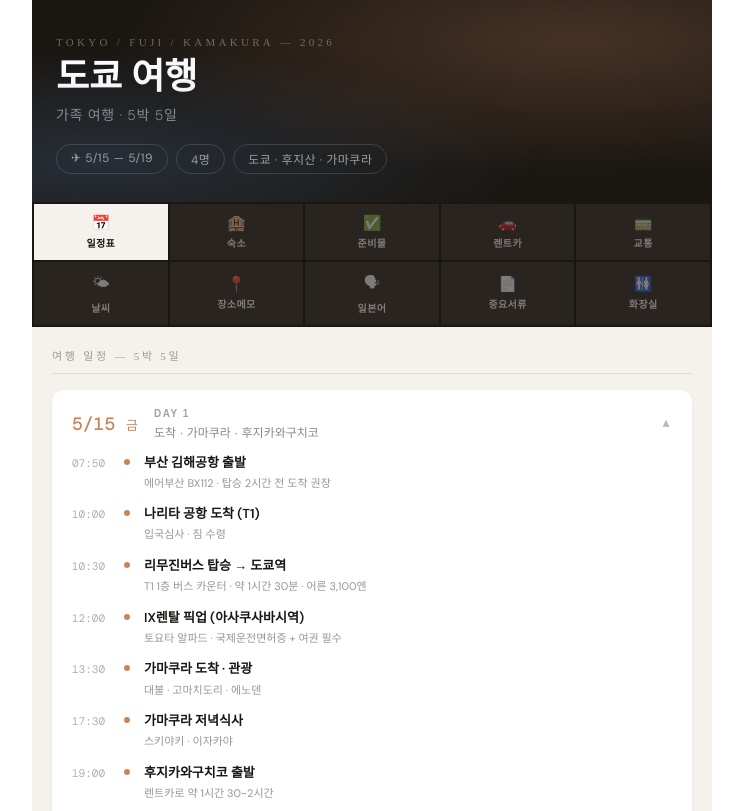
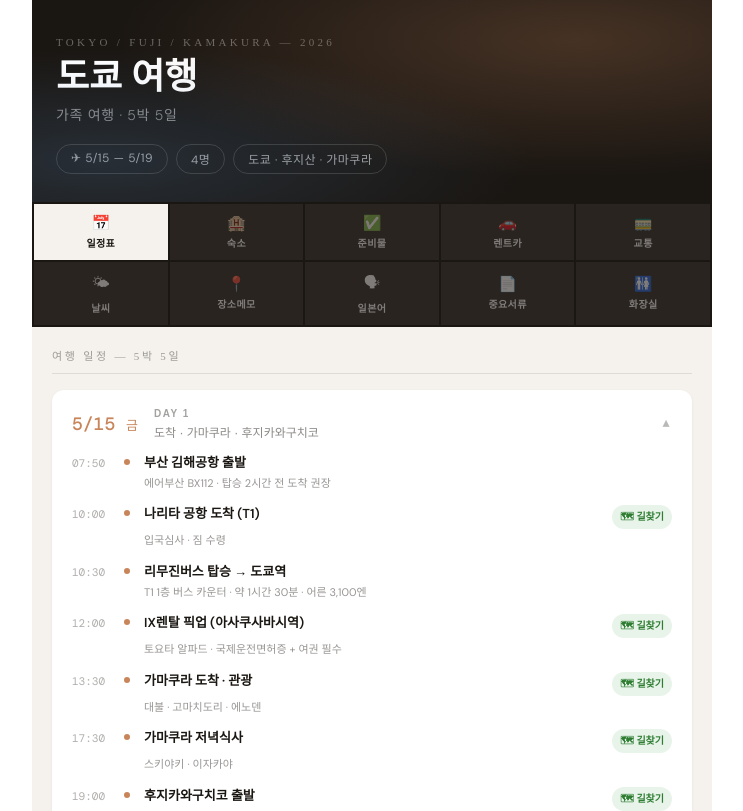
Before and after one commit to cchief83-hub/tokyo-travel, a React (Vite) app: page / in a window 1280 px wide. Shown: the top 811 px of the page, without its empty margins (268-1011 px from the left). Built offline with nearby package versions, Linux system fonts and the light colour scheme.

Commit message:
Add files via upload

```diff
--- a/src/App.jsx
+++ b/src/App.jsx
@@ -13,63 +13,71 @@ const TABS = [
   { id: "toilet", label: "화장실", icon: "🚻" },
 ];
 
+// 구글맵 길찾기 URL 생성
+function mapDir(dest) {
+  return "https://www.google.com/maps/dir/?api=1&destination=" + encodeURIComponent(dest) + "&travelmode=driving";
+}
+function mapSearch(q) {
+  return "https://www.google.com/maps/search/" + encodeURIComponent(q);
+}
+
 const SCHEDULE = [
   {
     date: "5/15", day: "금", theme: "도착 · 가마쿠라 · 후지카와구치코",
     color: "#c8855a",
     items: [
       { time: "07:50", place: "부산 김해공항 출발", note: "에어부산 BX112 · 탑승 2시간 전 도착 권장" },
-      { time: "10:00", place: "나리타 공항 도착 (T1)", note: "입국심사 · 짐 수령" },
+      { time: "10:00", place: "나리타 공항 도착 (T1)", note: "입국심사 · 짐 수령", map: mapSearch("成田国際空港 第1ターミナル") },
       { time: "10:30", place: "리무진버스 탑승 → 도쿄역", note: "T1 1층 버스 카운터 · 약 1시간 30분 · 어른 3,100엔" },
-      { time: "12:00", place: "IX렌탈 픽업 (아사쿠사바시역)", note: "토요타 알파드 · 국제운전면허증 + 여권 필수" },
-      { time: "13:30", place: "가마쿠라 도착 · 관광", note: "대불 · 고마치도리 · 에노덴" },
-      { time: "17:30", place: "가마쿠라 저녁식사", note: "스키야키 · 이자카야" },
-      { time: "19:00", place: "후지카와구치코 출발", note: "렌트카로 약 1시간 30~2시간" },
-      { time: "21:00", place: "더 가든 체크인", note: "늦은 도착 · 숙소 사전 연락 필요" },
+      { time: "12:00", place: "IX렌탈 픽업 (아사쿠사바시역)", note: "토요타 알파드 · 국제운전면허증 + 여권 필수", map: mapDir("1-16-3 Yanagibashi, Taito-ku, Tokyo") },
+      { time: "13:30", place: "가마쿠라 도착 · 관광", note: "대불 · 고마치도리 · 에노덴", map: mapDir("鎌倉大仏 高徳院") },
+      { time: "17:30", place: "가마쿠라 저녁식사", note: "스키야키 · 이자카야", map: mapSearch("鎌倉 小町通り レストラン") },
+      { time: "19:00", place: "후지카와구치코 출발", note: "렌트카로 약 1시간 30~2시간", map: mapDir("Funatsu 3554, Fujikawaguchiko, Yamanashi") },
+      { time: "21:00", place: "더 가든 체크인", note: "늦은 도착 · 숙소 사전 연락 필요", map: mapDir("Funatsu 3554, Fujikawaguchiko, Yamanashi") },
     ],
   },
   {
     date: "5/16", day: "토", theme: "후지산 관광",
     color: "#5a8fc8",
     items: [
-      { time: "09:00", place: "후지산 5합목", note: "렌트카로 이동 · 맑은 날 정상 조망" },
-      { time: "11:00", place: "오시노 핫카이 (忍野八海)", note: "후지산 용수 연못 · 세계문화유산" },
-      { time: "13:00", place: "점심식사", note: "카와구치코 호수 주변 식당" },
-      { time: "15:00", place: "가와구치코 유람선", note: "호수에서 후지산 조망 · 약 20분" },
-      { time: "17:00", place: "온센 거리 산책 · 쇼핑", note: "카와구치코 기념품" },
-      { time: "19:00", place: "저녁식사", note: "숙소 또는 근처 식당" },
+      { time: "09:00", place: "후지산 5합목", note: "렌트카로 이동 · 맑은 날 정상 조망", map: mapDir("富士山五合目 富士スバルライン") },
+      { time: "11:00", place: "오시노 핫카이 (忍野八海)", note: "후지산 용수 연못 · 세계문화유산", map: mapDir("忍野八海") },
+      { time: "13:00", place: "점심식사", note: "카와구치코 호수 주변 식당", map: mapSearch("河口湖 ランチ") },
+      { time: "15:00", place: "가와구치코 유람선", note: "호수에서 후지산 조망 · 약 20분", map: mapDir("河口湖遊覧船 天晴") },
+      { time: "17:00", place: "온센 거리 산책 · 쇼핑", note: "카와구치코 기념품", map: mapSearch("河口湖 温泉街") },
+      { time: "19:00", place: "저녁식사", note: "숙소 또는 근처 식당", map: mapSearch("富士河口湖 夕食 レストラン") },
     ],
   },
   {
     date: "5/17", day: "일", theme: "후지산 → 도쿄 이동",
     color: "#7a5ac8",
     items: [
-      { time: "09:00", place: "더 가든 체크아웃", note: "짐 정리 · 렌트카 출발 준비" },
-      { time: "09:30", place: "가와구치코 호수 산책", note: "마지막 후지산 조망" },
+      { time: "09:00", place: "더 가든 체크아웃", note: "짐 정리 · 렌트카 출발 준비", map: mapSearch("Funatsu 3554, Fujikawaguchiko") },
+      { time: "09:30", place: "가와구치코 호수 산책", note: "마지막 후지산 조망", map: mapDir("河口湖") },
       { time: "11:00", place: "도쿄 방면 출발", note: "아사쿠사바시역 방면 · 약 2시간" },
-      { time: "13:00", place: "IX렌탈 반납 (아사쿠사바시역)", note: "동일 지점 반납" },
-      { time: "13:30", place: "지하철로 긴시쵸역 이동", note: "JR 소부선 · 약 10분 · 230엔" },
-      { time: "14:00", place: "롯데 시티 호텔 체크인", note: "짐 맡기고 도쿄 관광 시작!" },
-      { time: "15:00", place: "도쿄 관광", note: "아사쿠사 · 스카이트리 · 우에노" },
-      { time: "19:00", place: "저녁식사", note: "아사쿠사 이자카야" },
+      { time: "13:00", place: "IX렌탈 반납 (아사쿠사바시역)", note: "동일 지점 반납", map: mapDir("1-16-3 Yanagibashi, Taito-ku, Tokyo") },
+      { time: "13:30", place: "지하철로 긴시쵸역 이동", note: "JR 소부선 · 약 10분 · 230엔", map: mapDir("錦糸町駅") },
+      { time: "14:00", place: "롯데 시티 호텔 체크인", note: "짐 맡기고 도쿄 관광 시작!", map: mapDir("4-6-1 Kinshi, Sumida-ku, Tokyo") },
+      { time: "15:00", place: "도쿄 관광", note: "아사쿠사 · 스카이트리 · 우에노", map: mapDir("浅草寺") },
+      { time: "19:00", place: "저녁식사", note: "아사쿠사 이자카야", map: mapSearch("浅草 居酒屋") },
     ],
   },
   {
     date: "5/18", day: "월", theme: "오다이바 · 긴자",
     color: "#5ac88a",
     items: [
-      { time: "10:00", place: "오다이바 해변공원", note: "자유의 여신상 · 레인보우브리지 산책" },
-      { time: "13:00", place: "다이버시티 도쿄", note: "쇼핑 · 점심식사" },
-      { time: "16:00", place: "긴자 산책", note: "백화점 면세 쇼핑 · 마지막 기념품" },
-      { time: "19:00", place: "도쿄역 주변 야경", note: "마루노우치 일루미네이션" },
+      { time: "10:00", place: "오다이바 해변공원", note: "자유의 여신상 · 레인보우브리지 산책", map: mapDir("お台場海浜公園") },
+      { time: "13:00", place: "다이버시티 도쿄", note: "쇼핑 · 점심식사", map: mapDir("ダイバーシティ東京プラザ") },
+      { time: "16:00", place: "긴자 산책", note: "백화점 면세 쇼핑 · 마지막 기념품", map: mapDir("銀座") },
+      { time: "19:00", place: "도쿄역 주변 야경", note: "마루노우치 일루미네이션", map: mapDir("東京駅 丸の内") },
     ],
   },
   {
     date: "5/19", day: "화", theme: "귀국일",
     color: "#c8855a",
     items: [
-      { time: "07:30", place: "롯데 시티 호텔 체크아웃", note: "짐 챙기기" },
-      { time: "08:00", place: "나리타 공항 이동", note: "리무진버스 약 70~90분 · 여유있게 출발" },
+      { time: "07:30", place: "롯데 시티 호텔 체크아웃", note: "짐 챙기기", map: mapDir("4-6-1 Kinshi, Sumida-ku, Tokyo") },
+      { time: "08:00", place: "나리타 공항 이동", note: "리무진버스 약 70~90분 · 여유있게 출발", map: mapDir("成田国際空港") },
       { time: "10:55", place: "나리타 공항 출발 (T1)", note: "에어부산 BX111" },
       { time: "13:15", place: "부산 김해공항 도착", note: "입국 후 귀가" },
     ],
@@ -258,8 +266,8 @@ export default function TokyoApp() {
   }
 
   function LinkBtn({ href, color, children }) {
-    var bg = color === "green" ? "#eef7f2" : color === "blue" ? "#eef3fb" : color === "warm" ? "#fdf3ec" : "#fdf3ec";
-    var tc = color === "green" ? "#3a8a5a" : color === "blue" ? "#3a6aaa" : "#b06030";
+    var bg = color === "green" ? "#e8f4ea" : color === "blue" ? "#eef3fb" : color === "warm" ? "#fdf3ec" : "#fdf3ec";
+    var tc = color === "green" ? "#2e7d32" : color === "blue" ? "#3a6aaa" : "#b06030";
     return (
       <a href={href} target="_blank" rel="noreferrer" className="link-btn" style={{ background: bg, color: tc }}>
         {children}
@@ -291,8 +299,16 @@ export default function TokyoApp() {
                   <div key={ii} className="tl-item">
                     <span className="tl-time">{item.time}</span>
                     <div className="tl-dot" style={{ background: day.color }} />
-                    <div>
-                      <div className="tl-place">{item.place}</div>
+                    <div style={{ flex: 1 }}>
+                      <div style={{ display: "flex", alignItems: "flex-start", justifyContent: "space-between", gap: 8 }}>
+                        <div className="tl-place">{item.place}</div>
+                        {item.map && (
+                          <a href={item.map} target="_blank" rel="noreferrer"
+                            style={{ flexShrink: 0, fontSize: 10, padding: "3px 8px", borderRadius: 12, background: "#e8f4ea", color: "#2e7d32", textDecoration: "none", fontWeight: 600, whiteSpace: "nowrap" }}>
+                            🗺 길찾기
+                          </a>
+                        )}
+                      </div>
                       {item.note && <div className="tl-note">{item.note}</div>}
                     </div>
                   </div>
@@ -321,7 +337,10 @@ export default function TokyoApp() {
           <Row l="객실" v="Deluxe Mountain View Room" />
           <Row l="결제" v="전액 사전결제 완료" />
           <Row l="취소 정책" v="5/14 이전 무료취소 가능" />
-          <LinkBtn href="https://drive.google.com/file/d/1zFcbuZs0LEzj_0Ae_4WR_WziA65W788Q/view?usp=drivesdk" color="blue">예약확인서 (Voucher) 보기</LinkBtn>
+          <div style={{ display: "flex", gap: 8, flexWrap: "wrap" }}>
+            <LinkBtn href="https://drive.google.com/file/d/1zFcbuZs0LEzj_0Ae_4WR_WziA65W788Q/view?usp=drivesdk" color="blue">📄 예약확인서 보기</LinkBtn>
+            <LinkBtn href="https://www.google.com/maps/dir/?api=1&destination=Funatsu+3554+Fujikawaguchiko+Yamanashi&travelmode=driving" color="green">🗺 길찾기</LinkBtn>
+          </div>
         </Card>
         <Card>
           <div className="card-label" style={{ color: "#c8855a" }}>롯데 시티 호텔 킨시쵸 도쿄</div>
@@ -335,7 +354,10 @@ export default function TokyoApp() {
           <Row l="가까운 역" v="긴시초역 5번 출구 바로 연결" />
           <Row l="부대시설" v="2F Bulks Gym 무료 (24시간)" />
           <Row l="결제" v="전액 사전결제 (환불 불가)" />
-          <LinkBtn href="https://drive.google.com/file/d/1MWGAx0Nmv1fENrJnJrKajJ6-QuR8QdkN/view?usp=drivesdk" color="warm">예약확인서 (Voucher) 보기</LinkBtn>
+          <div style={{ display: "flex", gap: 8, flexWrap: "wrap" }}>
+            <LinkBtn href="https://drive.google.com/file/d/1MWGAx0Nmv1fENrJnJrKajJ6-QuR8QdkN/view?usp=drivesdk" color="warm">📄 예약확인서 보기</LinkBtn>
+            <LinkBtn href="https://www.google.com/maps/dir/?api=1&destination=4-6-1+Kinshi+Sumida-ku+Tokyo&travelmode=driving" color="green">🗺 길찾기</LinkBtn>
+          </div>
         </Card>
         <div className="info-card">
           <div className="card-label" style={{ marginBottom: 8 }}>체크인 공통 안내</div>
@@ -418,7 +440,10 @@ export default function TokyoApp() {
           <Row l="대여→반납" v="동일 지점 (편도 수수료 없음)" />
           <Row l="영업시간" v="08:00~20:00 무료 / 20:01~21:00 +3,000엔" />
           <Row l="오시는 길" v="동쪽 출구 → 50m → 우회전 → 150m" />
-          <LinkBtn href="https://maps.app.goo.gl/iJ9aTQE9UvKXZUfDA" color="blue">구글 지도로 보기</LinkBtn>
+          <div style={{ display: "flex", gap: 8, flexWrap: "wrap" }}>
+            <LinkBtn href="https://maps.app.goo.gl/iJ9aTQE9UvKXZUfDA" color="blue">📍 위치 보기</LinkBtn>
+            <LinkBtn href="https://www.google.com/maps/dir/?api=1&destination=1-16-3+Yanagibashi+Taito-ku+Tokyo&travelmode=transit" color="green">🗺 길찾기</LinkBtn>
+          </div>
         </Card>
         <Card>
           <div className="card-label">픽업 시 필수 지참</div>
```
